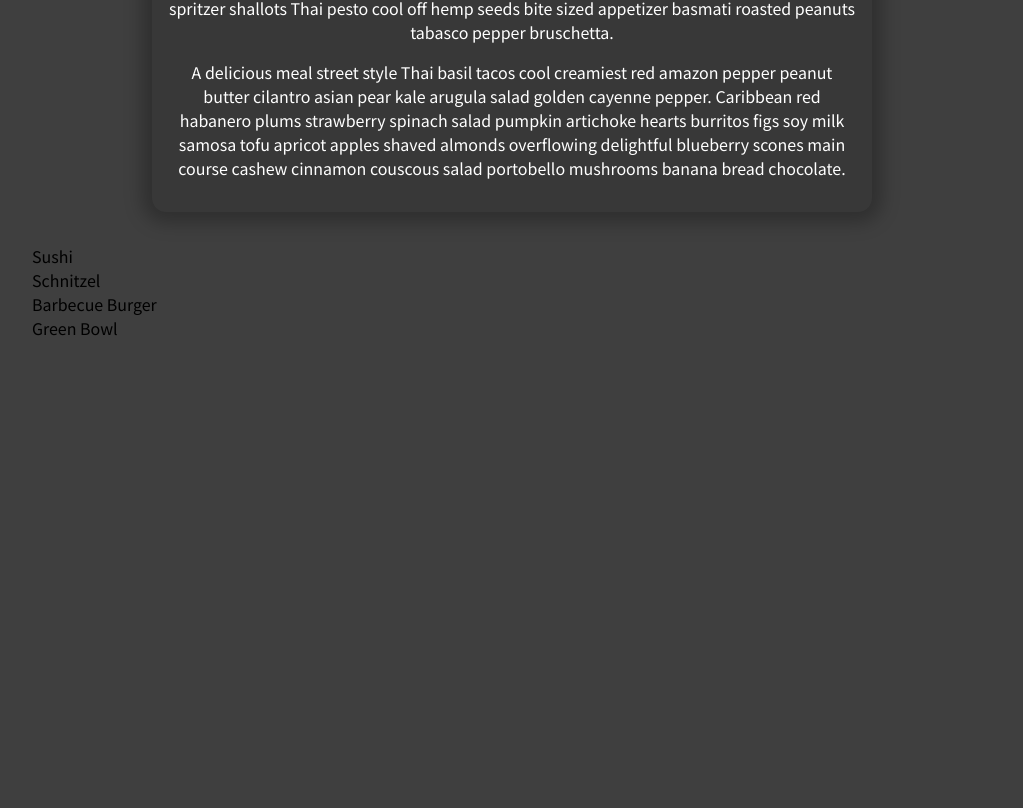
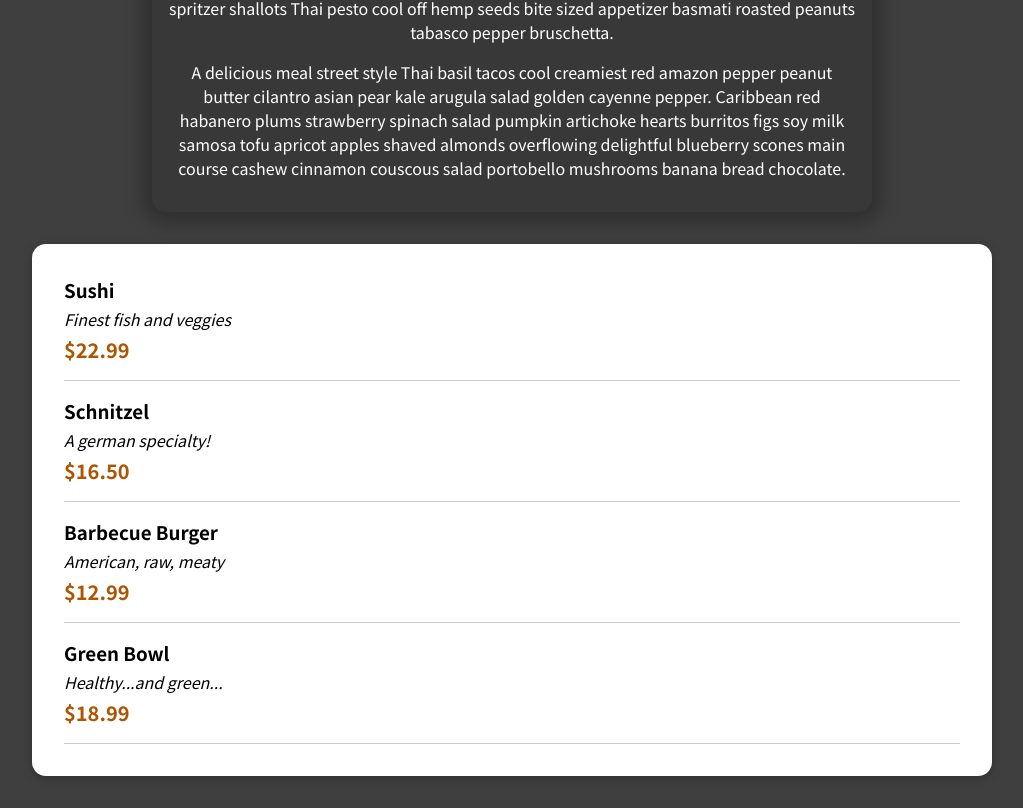
Before and after one commit to ctboyle6/react-food-app-practice, a React (Create React App) app: page / in a window 1280 px wide. Shown: the part 405-1213 px from the top of the page, without its empty margins (128-1151 px from the left). Before the commit the page ends 800 px from the top, so only its background shows below. Built offline with nearby package versions, Linux system fonts and the light colour scheme.

Commit message:
Card and MealItem components intialize and style

```diff
--- a/src/components/Meals/AvailableMeals.js
+++ b/src/components/Meals/AvailableMeals.js
@@ -1,4 +1,6 @@
+import Card from "../UI/Card";
 import classes from "./AvailableMeals.module.css";
+import MealItem from "./MealItem/MealItem";
 
 const DUMMY_MEALS = [
   {
@@ -28,11 +30,23 @@
 ];
 
 const AvailableMeals = () => {
-  const mealsList = DUMMY_MEALS.map((meal) => <li>{meal.name}</li>);
+  const mealsList = DUMMY_MEALS.map((meal) => (
+    <li>
+      {
+        <MealItem
+          name={meal.name}
+          description={meal.description}
+          price={meal.price}
+        />
+      }
+    </li>
+  ));
 
   return (
     <section className={classes.meals}>
-      <ul>{mealsList}</ul>
+      <Card>
+        <ul>{mealsList}</ul>
+      </Card>
     </section>
   );
 };
--- /dev/null
+++ b/src/components/Meals/MealItem/MealItem.js
@@ -0,0 +1,21 @@
+import React from 'react';
+import classes from './MealItem.module.css';
+
+const MealItem = (props) => {
+  const price = `$${props.price.toFixed(2)}`;
+
+  return (
+    <li className={classes.meal}>
+      <div>
+        <h3>{props.name}</h3>
+        <div className={classes.description}>{props.description}</div>
+        <div className={classes.price}>{price}</div>
+      </div>
+      <div>
+        {/* add component for form */}
+      </div>
+    </li>
+  );
+};
+
+export default MealItem;
--- /dev/null
+++ b/src/components/Meals/MealItem/MealItem.module.css
@@ -0,0 +1,22 @@
+.meal {
+  display: flex;
+  justify-content: space-between;
+  margin: 1rem;
+  padding-bottom: 1rem;
+  border-bottom: 1px solid #ccc;
+}
+
+.meal h3 {
+  margin: 0 0 0.25rem 0;
+}
+
+.description {
+  font-style: italic;
+}
+
+.price {
+  margin-top: 0.25rem;
+  font-weight: bold;
+  color: #ad5502;
+  font-size: 1.25rem;
+}
--- /dev/null
+++ b/src/components/UI/Card.js
@@ -0,0 +1,8 @@
+import React from 'react';
+import classes from './Card.module.css';
+
+const Card = (props) => {
+  return <div className={classes.card}>{props.children}</div>;
+};
+
+export default Card;
--- /dev/null
+++ b/src/components/UI/Card.module.css
@@ -0,0 +1,6 @@
+.card {
+  padding: 1rem;
+  box-shadow: 0 2px 8px rgba(0, 0, 0, 0.25);
+  border-radius: 14px;
+  background-color: white;
+}
```
Also changed, not shown: 1 other file (tests, documents, lock files or other folders).
